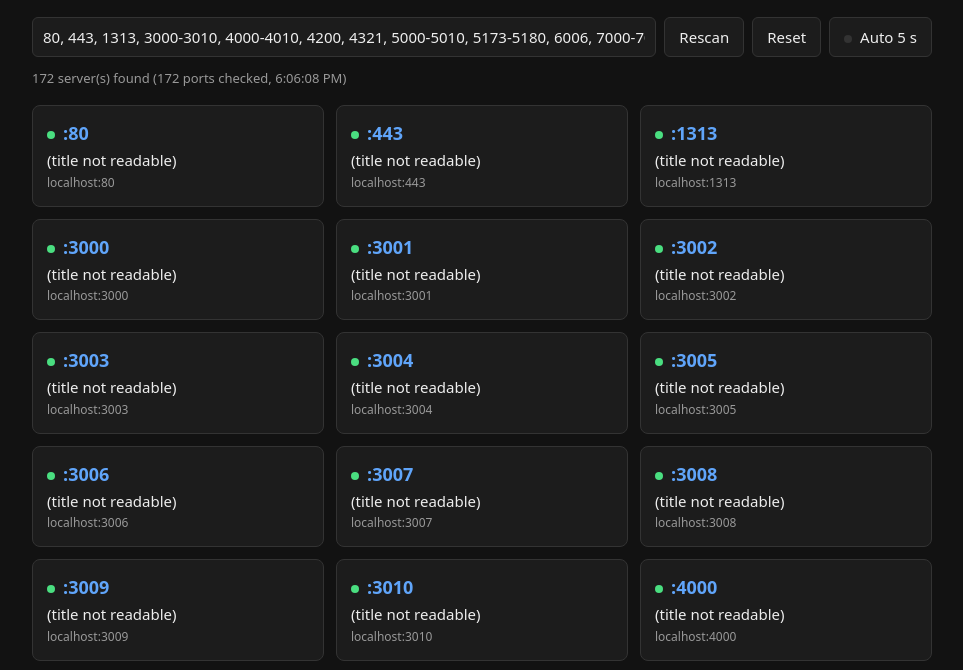
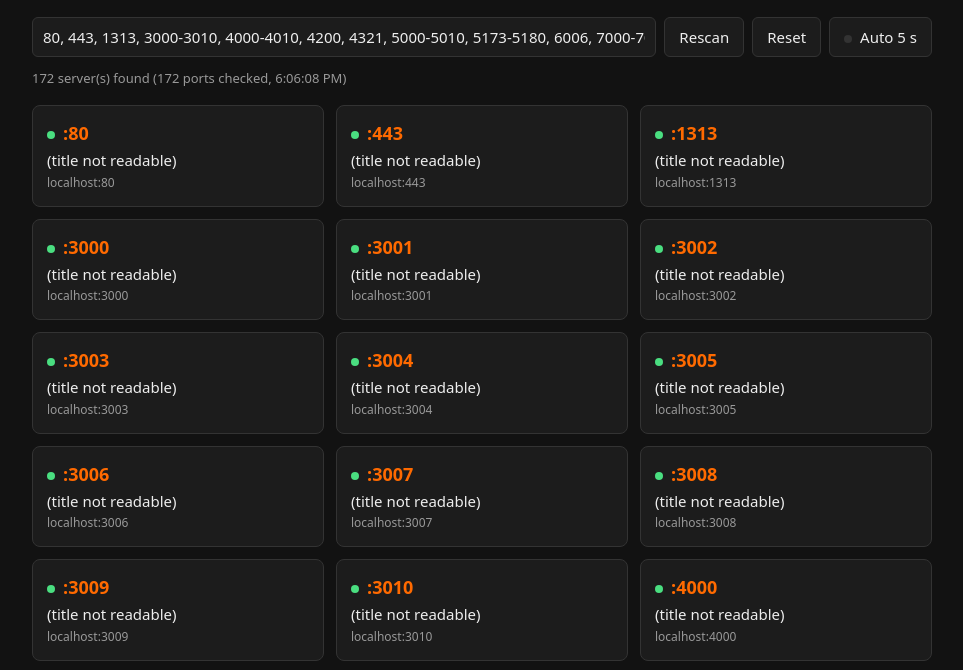
Before and after one commit to Friedinger/localhub, a website built with Vite: page index.html in a window 1280 px wide. Shown: the part 87-757 px from the top of the page, without its empty margins (158-1121 px from the left). Built offline with nearby package versions, Linux system fonts and the dark colour scheme.

Commit message:
💄 Use orange accent color

```diff
--- a/src/styles/style.css
+++ b/src/styles/style.css
@@ -4,7 +4,7 @@
   --muted: #777;
   --card: #fff;
   --border: #e2e2e2;
-  --accent: #2563eb;
+  --accent: #e65c00;
   --ok: #16a34a;
 }
 
@@ -15,7 +15,7 @@
     --muted: #999;
     --card: #1c1c1c;
     --border: #333;
-    --accent: #60a5fa;
+    --accent: #ff6a00;
     --ok: #4ade80;
   }
 }
```
